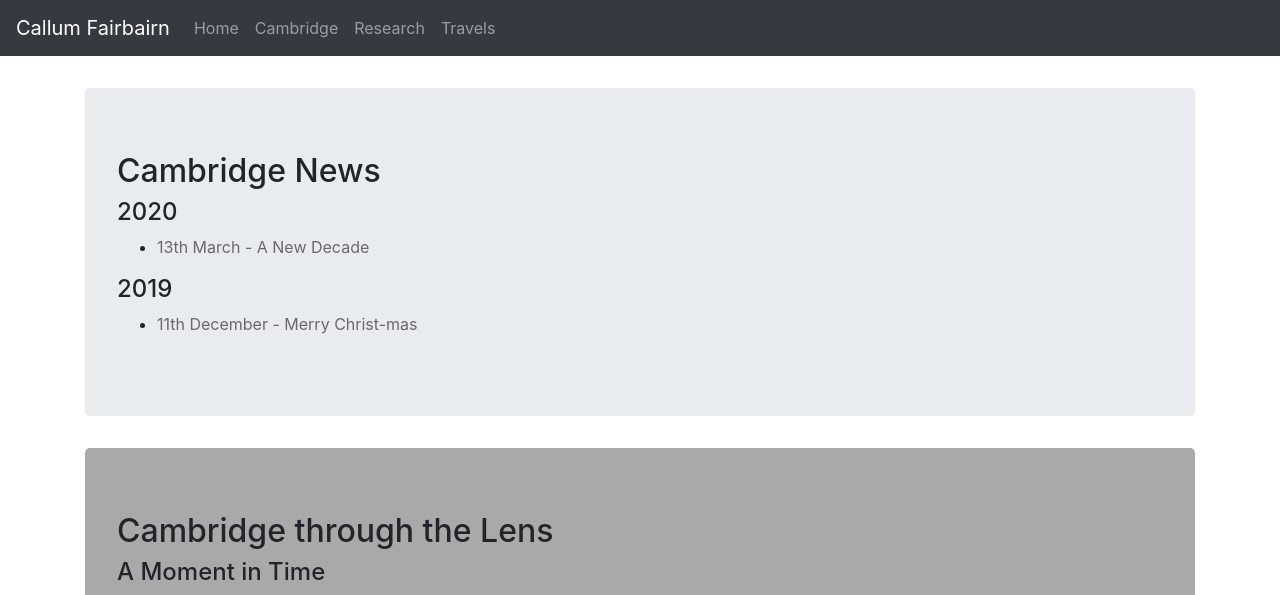
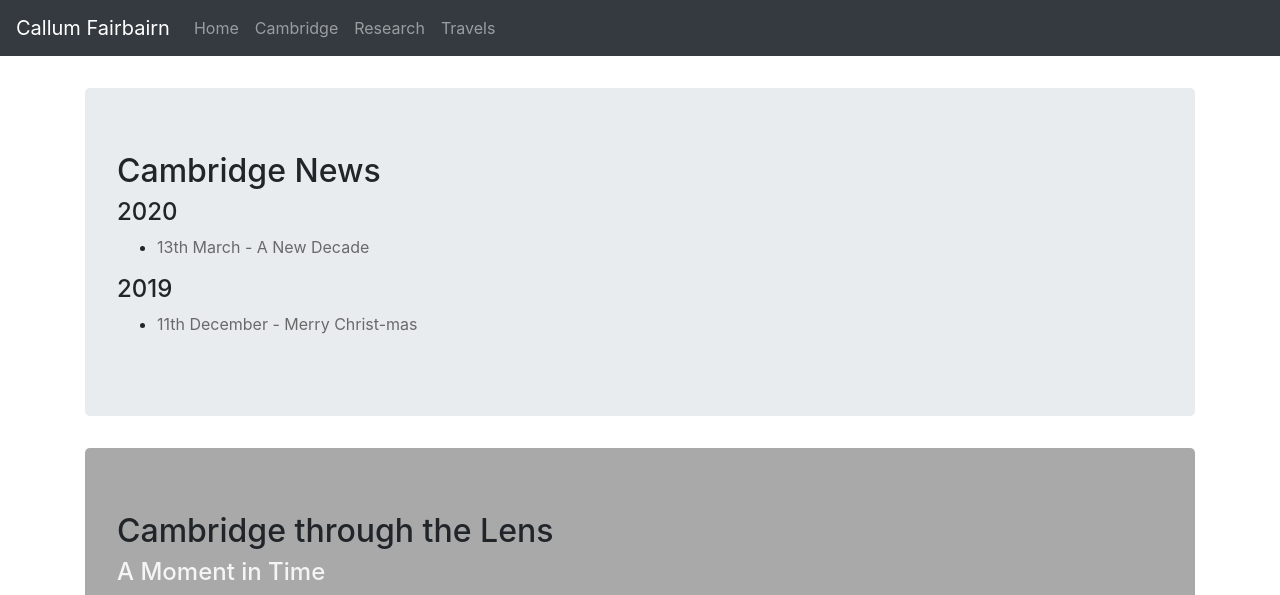
Before and after one commit to callumf8/callumfairbairn, a PHP site: page /cambridge/cambridge.php in a window 1280 px wide. Shown: the top 595 px of the page. Run offline with PHP 8.4, Linux system fonts and the light colour scheme; some libraries are stand-ins or nearby versions.

Commit message:
Update style.css

```diff
--- a/includes/style.css
+++ b/includes/style.css
@@ -65,8 +65,12 @@
     background-color: darkgrey;
 }
 
-.centered {
+.cambridge-videos h4{
+    color: whitesmoke;
 }
+
+
+
 
 /*---------------------------------------*/
 /*RESEARCH*/
```
